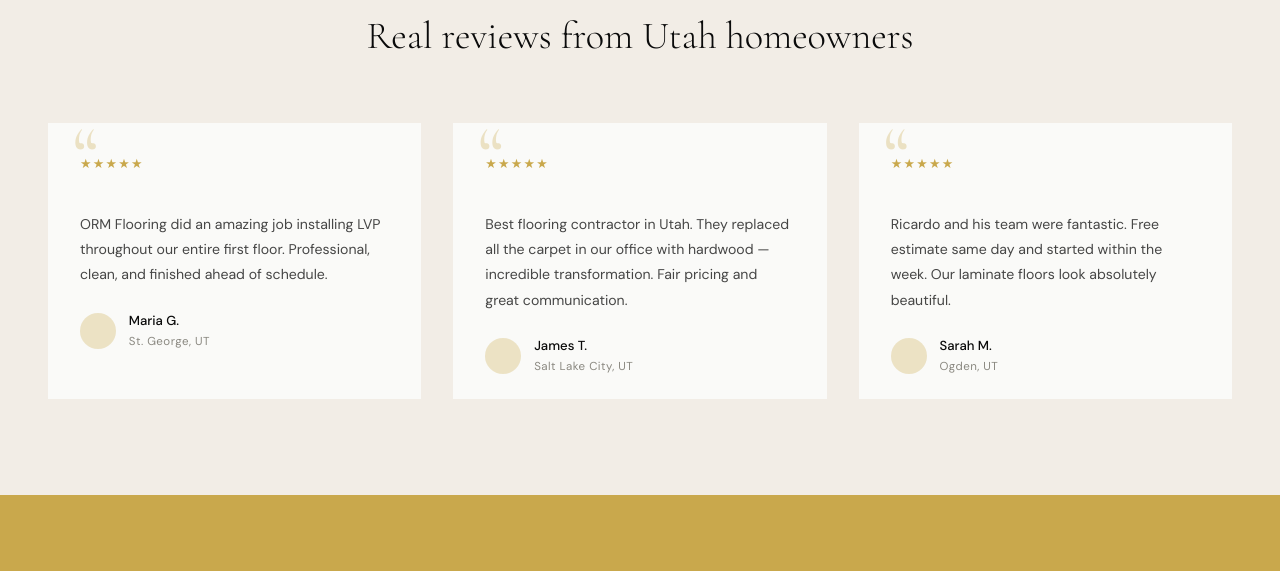
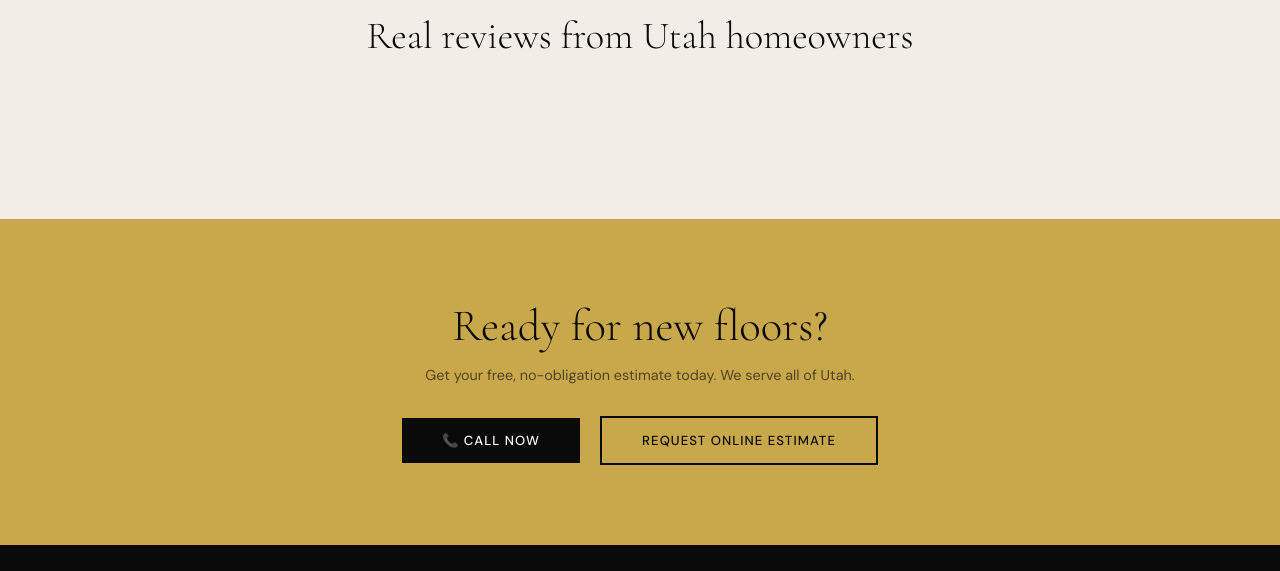
Before and after one commit to rickenofficial/orm-flooring-website, a website: page index.html in a window 1280 px wide. Shown: the part 2088-2659 px from the top of the page. Drawn offline with nearby package versions, Linux system fonts and the light colour scheme.

Commit message:
Remove testimonials

```diff
--- a/index.html
+++ b/index.html
@@ -196,49 +196,6 @@
           data-elfsight-app-lazy
         ></div>
       </div>
-      <div class="testimonials-grid">
-        <div class="testimonial">
-          <div class="stars">★★★★★</div>
-          <p class="testimonial-text">
-            ORM Flooring did an amazing job installing LVP throughout our entire
-            first floor. Professional, clean, and finished ahead of schedule.
-          </p>
-          <div class="testimonial-author">
-            <div class="author-avatar"></div>
-            <div class="author-info">
-              <strong>Maria G.</strong><span>St. George, UT</span>
-            </div>
-          </div>
-        </div>
-        <div class="testimonial">
-          <div class="stars">★★★★★</div>
-          <p class="testimonial-text">
-            Best flooring contractor in Utah. They replaced all the carpet in
-            our office with hardwood — incredible transformation. Fair pricing
-            and great communication.
-          </p>
-          <div class="testimonial-author">
-            <div class="author-avatar"></div>
-            <div class="author-info">
-              <strong>James T.</strong><span>Salt Lake City, UT</span>
-            </div>
-          </div>
-        </div>
-        <div class="testimonial">
-          <div class="stars">★★★★★</div>
-          <p class="testimonial-text">
-            Ricardo and his team were fantastic. Free estimate same day and
-            started within the week. Our laminate floors look absolutely
-            beautiful.
-          </p>
-          <div class="testimonial-author">
-            <div class="author-avatar"></div>
-            <div class="author-info">
-              <strong>Sarah M.</strong><span>Ogden, UT</span>
-            </div>
-          </div>
-        </div>
-      </div>
     </section>
     <section class="cta-banner">
       <h2>Ready for new floors?</h2>
```
